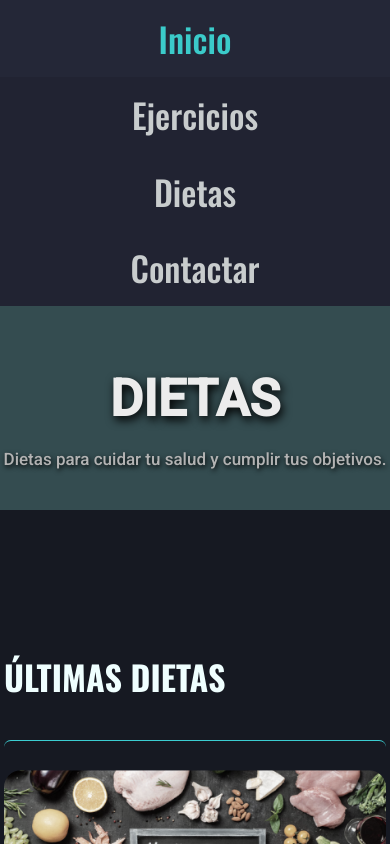
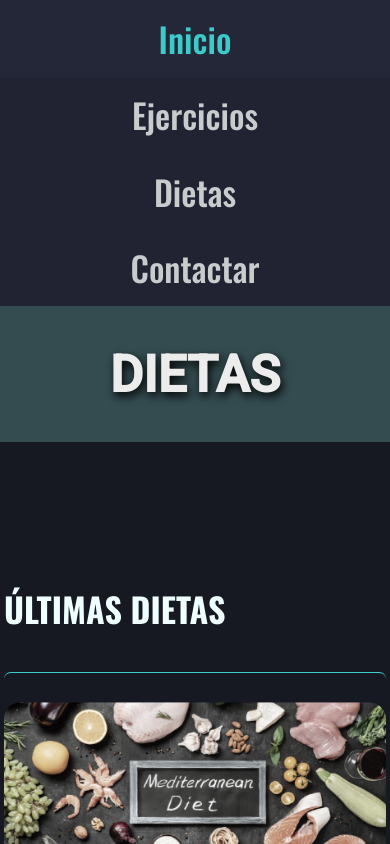
Before and after one commit to Kurotsuky/ResponsiveWeb_Project_React, a React (Create React App) app: page /dietas in a window 390 px wide. Shown: the top 844 px of the page. Built offline with nearby package versions, Linux system fonts and the light colour scheme.

Commit message:
Progresando en el resposive de ejercicios

```diff
--- a/src/css/main.css
+++ b/src/css/main.css
@@ -186,7 +186,7 @@ main {
 }
 
 .header-categories {
-  height: 5rem;
+  min-height: 5rem;
   display: flex;
   justify-content: space-around;
   text-align: center;
@@ -199,6 +199,10 @@ main {
   height: 100%;
 }
 
+.header-categories > li {
+  height: 5rem;
+}
+
 .header-categories > li > a {
   display: flex;
   justify-content: center;
@@ -209,6 +213,37 @@ main {
 .header-categories > li > a:hover {
   color: #bda900;
   background-color: rgb(0, 38, 88, 0.15);
+}
+
+@media screen and (max-width: 1024px) {
+  .header-categories {
+    flex-direction: row;
+    flex-wrap: wrap;
+  }
+
+  .header-categories > li {
+    width: 20%;
+    height: 5rem;
+  }
+}
+
+@media screen and (max-width: 720px) {
+  .header-title {
+    width: 100%;
+    height: 8rem;
+
+    display: grid;
+    grid-template-rows: none;
+    align-items: center;
+  }
+
+  .header-title p {
+    display: none;
+  }
+
+  .header-categories > li {
+    width: 25%;
+  }
 }
 
 /* --- ARTICLES LIST --- */
```
